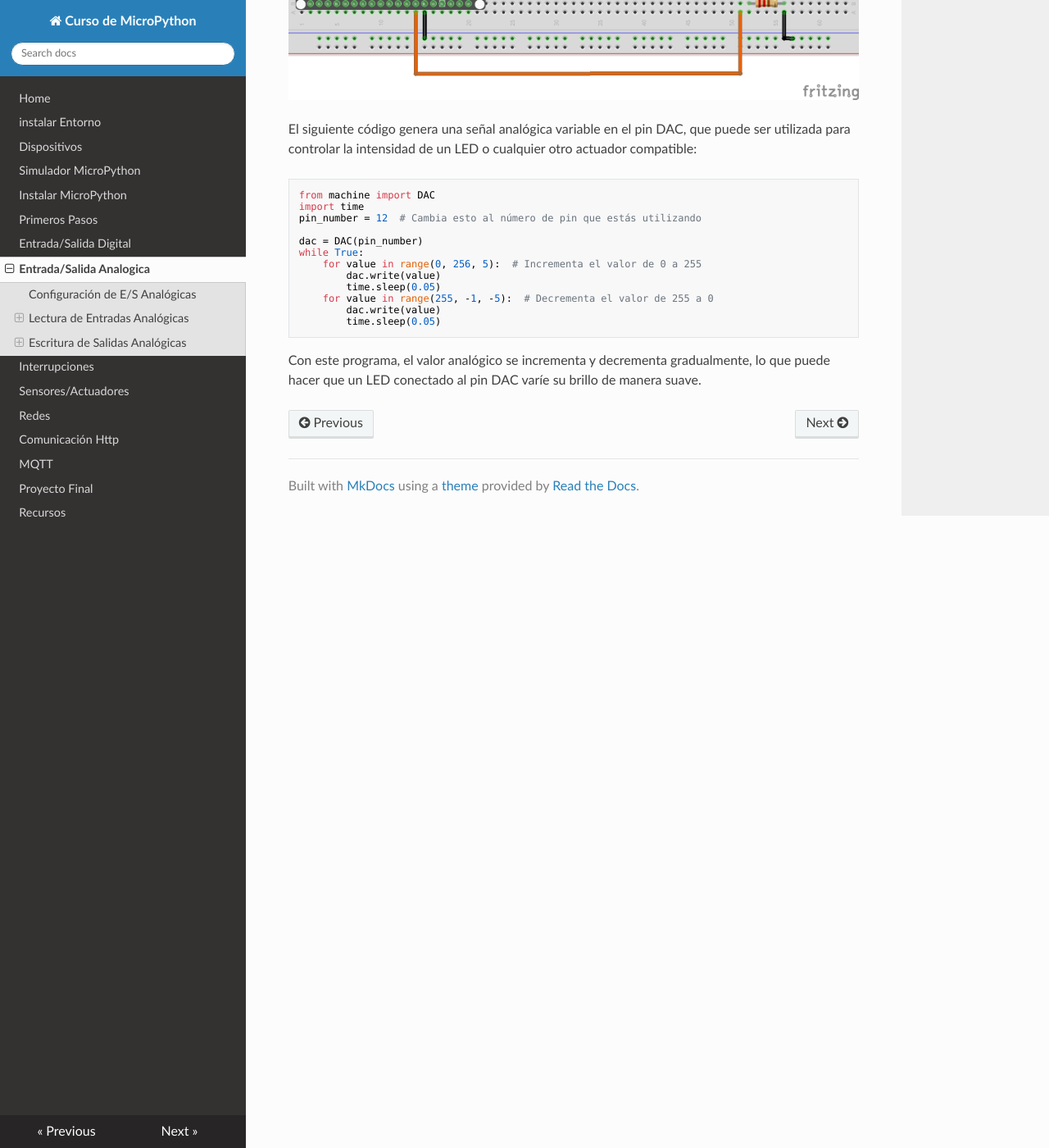
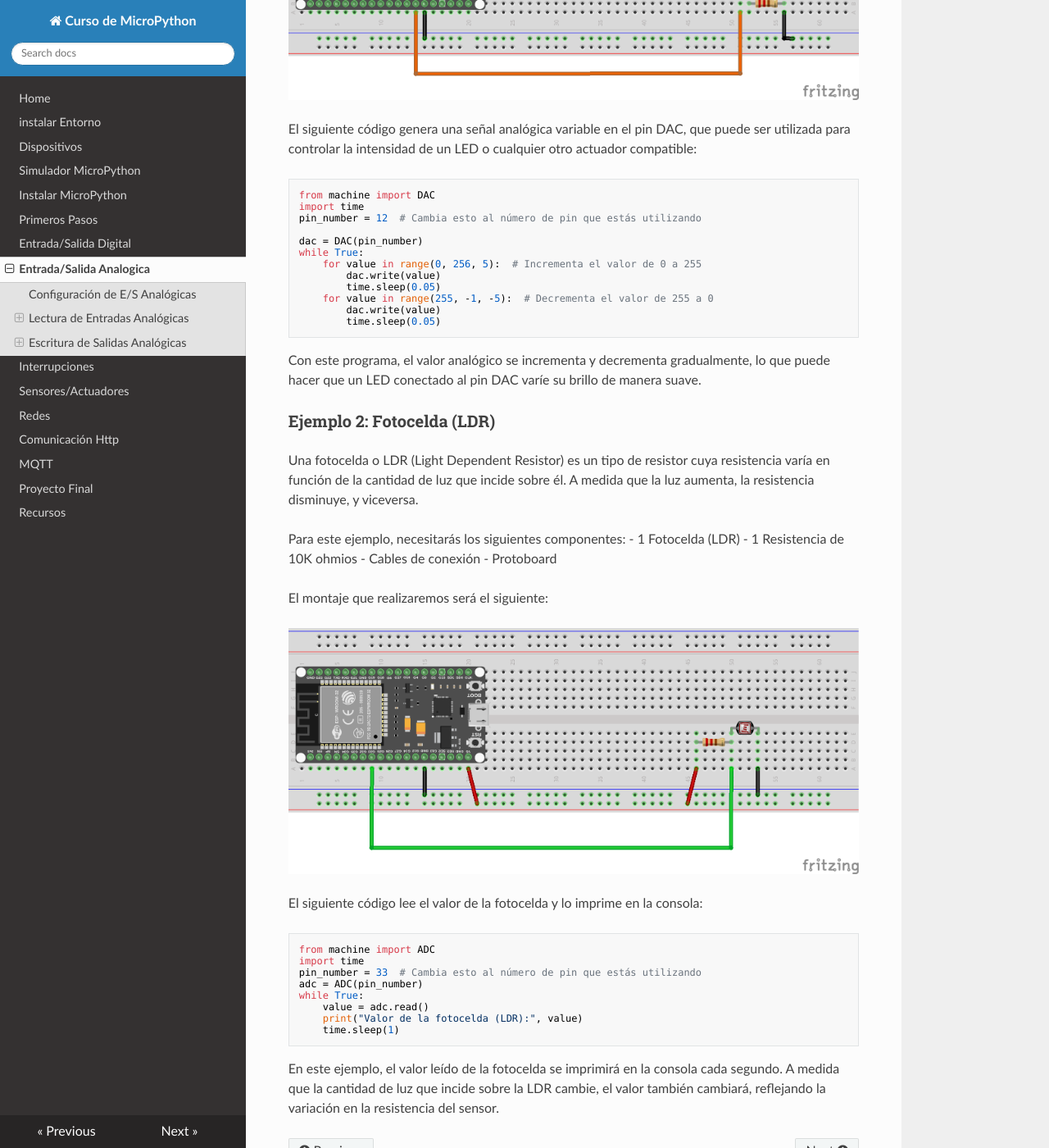
Before and after one commit to zerasul/upythonalm, an MkDocs documentation site: the page built from docs/analog_io.md, in a window 1280 px wide and 1400 px high, scrolled down 3412 px. Shown: the whole window at 82% size. Built offline with MkDocs 1.6.1, drawn with Linux system fonts in a browser that asks for light colours; nearby versions of some CDN libraries.

Commit message:
actualizando analógico

````diff
--- a/docs/analog_io.md
+++ b/docs/analog_io.md
@@ -120,3 +120,32 @@ while True:
 ```
 
 Con este programa, el valor analógico se incrementa y decrementa gradualmente, lo que puede hacer que un LED conectado al pin DAC varíe su brillo de manera suave.
+
+### Ejemplo 2: Fotocelda (LDR)
+
+Una fotocelda o LDR (Light Dependent Resistor) es un tipo de resistor cuya resistencia varía en función de la cantidad de luz que incide sobre él. A medida que la luz aumenta, la resistencia disminuye, y viceversa.
+
+Para este ejemplo, necesitarás los siguientes componentes:
+- 1 Fotocelda (LDR)
+- 1 Resistencia de 10K ohmios
+- Cables de conexión
+- Protoboard
+
+El montaje que realizaremos será el siguiente:
+
+![Montaje LDR](resources/img/montajeldr.png)
+
+El siguiente código lee el valor de la fotocelda y lo imprime en la consola:
+
+```python
+from machine import ADC
+import time
+pin_number = 33  # Cambia esto al número de pin que estás utilizando
+adc = ADC(pin_number)
+while True:
+    value = adc.read()
+    print("Valor de la fotocelda (LDR):", value)
+    time.sleep(1)
+```
+
+En este ejemplo, el valor leído de la fotocelda se imprimirá en la consola cada segundo. A medida que la cantidad de luz que incide sobre la LDR cambie, el valor también cambiará, reflejando la variación en la resistencia del sensor.
````
Also changed, not shown: docs/resources/img/montajeldr.png (added).
